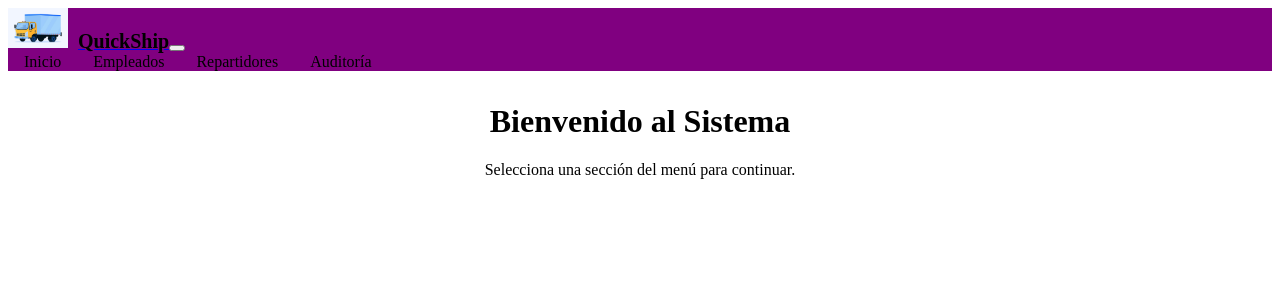
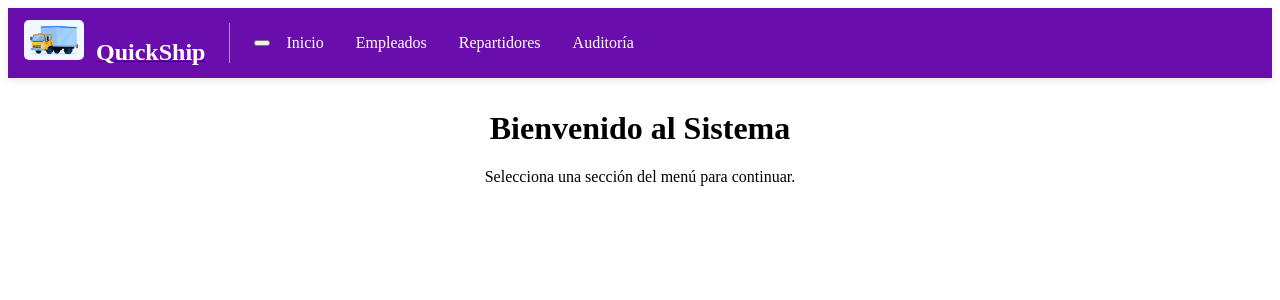
Before and after one commit to alvarora62/poryect2025DAW, a React (Create React App) app: page /home in a window 1280 px wide. Shown: the top 300 px of the page. Built offline with nearby package versions, Linux system fonts and the light colour scheme.

Commit message:
Creado un navbar

```diff
--- a/src/components/Navbar.jsx
+++ b/src/components/Navbar.jsx
@@ -4,49 +4,102 @@ import styled from 'styled-components';
 import { Link } from 'react-router-dom';
 import logoImage from '../assets/logo.jpg';
 
+// Styled Components
 const StyledNavbar = styled(Navbar)`
-  background-color: purple;
+  background-color: #6a0dad;
+  padding: 0.75rem 1rem;
+  box-shadow: 0 2px 8px rgba(0, 0, 0, 0.1);
+`;
+
+const Logo = styled.img`
+  height: 40px;
+  margin-right: 12px;
+  border-radius: 5px;
+`;
+
+const BrandText = styled.span`
+  color: #ffffff;
+  font-weight: bold;
+  font-size: 1.5rem;
+  margin: auto;
 `;
 
 const StyledNavLink = styled(Link)`
-  color: black;
+  color: #ffffff;
   margin: 0 1rem;
   text-decoration: none;
   font-weight: 500;
+  position: relative;
+  transition: color 0.3s;
 
   &:hover {
     color: #ffc107;
   }
+
+  &::after {
+    content: '';
+    display: block;
+    height: 2px;
+    background: #ffc107;
+    width: 0;
+    transition: width 0.3s;
+    position: absolute;
+    bottom: -4px;
+    left: 0;
+  }
+
+  &:hover::after {
+    width: 100%;
+  }
 `;
 
-const Logo = styled.img`
-  height: 40px;
-  margin-right: 10px;
+const NavbarContent = styled.div`
+  display: flex;
+  align-items: center;
+  width: 100%;
 `;
 
-const BrandText = styled.span`
-  color: black;
-  font-weight: bold;
-  font-size: 1.25rem;
+const BrandSection = styled.div`
+  display: flex;
+  align-items: center;
+`;
+
+const Separator = styled.div`
+  width: 1px;
+  height: 40px;
+  background-color: rgba(255, 255, 255, 0.5);
+  margin: 0 1.5rem;
+`;
+
+const MenuSection = styled(Nav)`
+  display: flex;
+  align-items: center;
 `;
 
 const CustomNavbar = () => {
   return (
-    <StyledNavbar expand="md">
+    <StyledNavbar expand="md" variant="dark">
       <Container>
-        <Navbar.Brand as={Link} to="/">
+        <NavbarContent>
+          <BrandSection>
+            <Navbar.Brand as={Link} to="/" className="d-flex align-items-center">
               <Logo src={logoImage} alt="Logo" />
               <BrandText>QuickShip</BrandText>
             </Navbar.Brand>
+          </BrandSection>
+
+          <Separator />
+
           <Navbar.Toggle aria-controls="main-navbar-nav" />
           <Navbar.Collapse id="main-navbar-nav">
-          <Nav className="ms-auto">
+            <MenuSection className="ms-auto">
               <StyledNavLink to="/home">Inicio</StyledNavLink>
               <StyledNavLink to="/empleados">Empleados</StyledNavLink>
               <StyledNavLink to="/repartidores">Repartidores</StyledNavLink>
               <StyledNavLink to="/auditoria">Auditoría</StyledNavLink>
-          </Nav>
+            </MenuSection>
           </Navbar.Collapse>
+        </NavbarContent>
       </Container>
     </StyledNavbar>
   );
```
Lines whose indentation alone changed are shown as unchanged.
